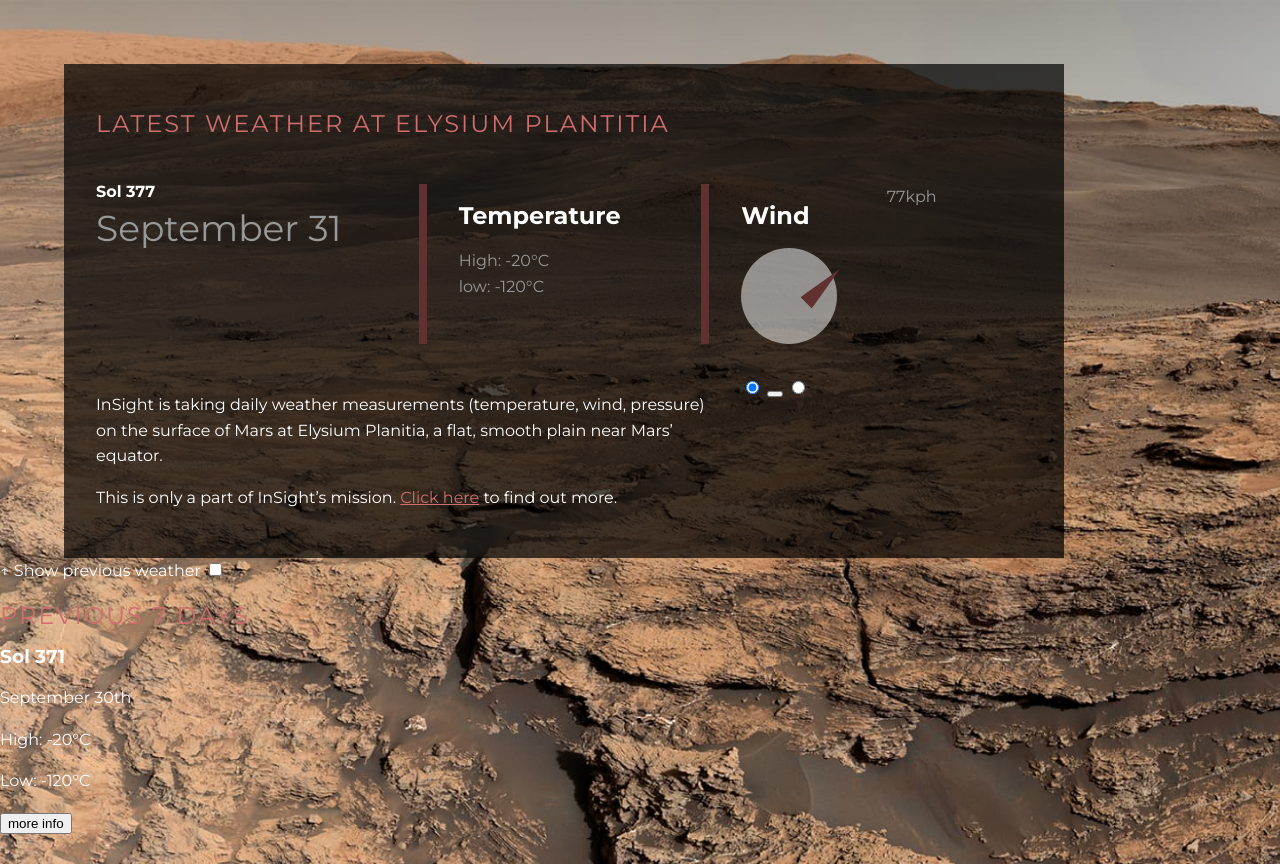
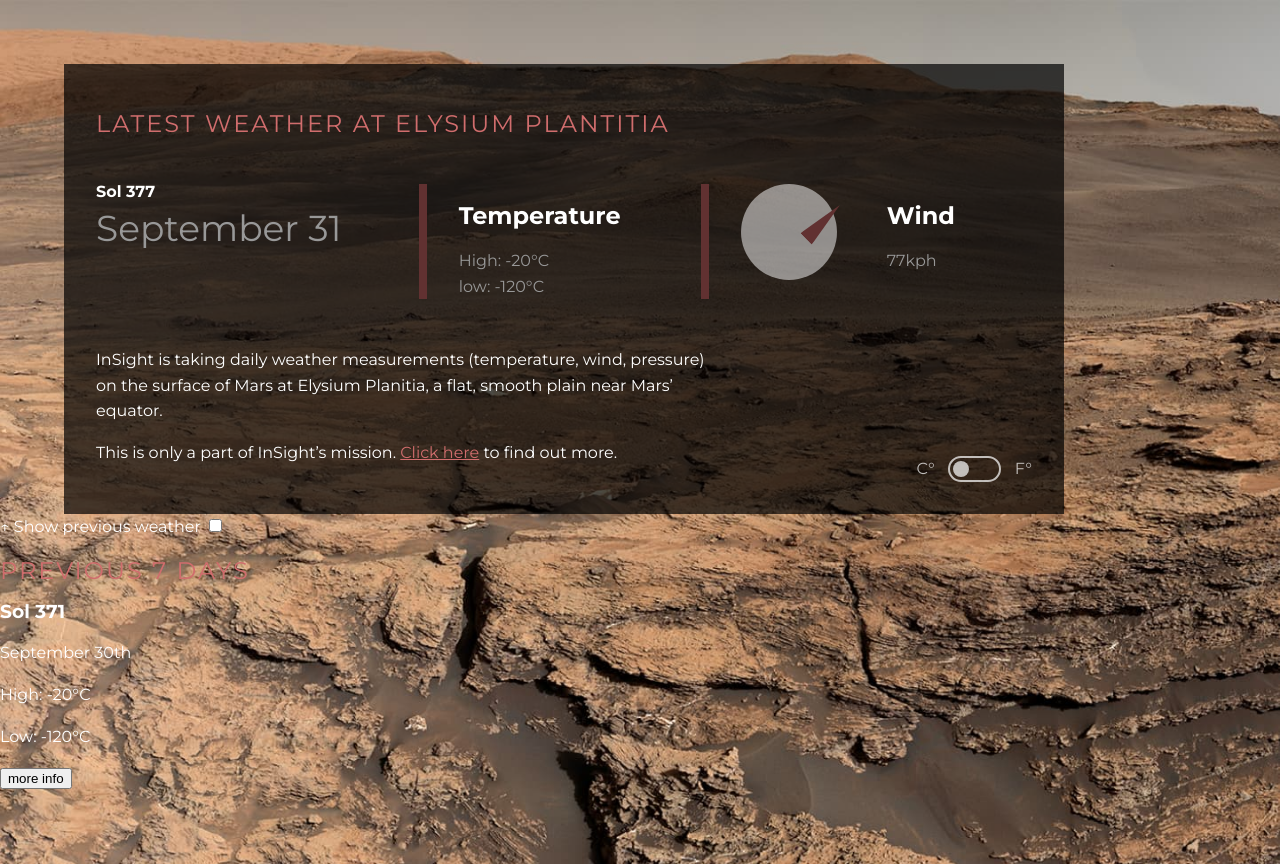
Before and after one commit to kaelif/mars-weather-app, a plain HTML site: page index.html in a window 1280 px wide. Drawn offline with Linux system fonts and the light colour scheme.

Commit message:
fixed toggle

```diff
--- a/css/main.scss
+++ b/css/main.scss
@@ -79,7 +79,7 @@ a {
     background: rgba(0, 0, 0, .7);
     padding: 2em;
     max-width: 1000px;
-    margin:4em 0 0 4em;
+    margin:4em 4em 0 4em;
     display: grid;
     grid-template-columns: repeat(3, 1fr);
     grid-gap: 2em;
@@ -108,6 +108,13 @@ a {
     grid-column: 3 / 4;
     display: grid;
     grid-template-columns: repeat(2, 1fr);
+    grid-template-rows: min-content 1fr;
+    align-self: start;
+
+    .section-title,
+    .reading {
+        grid-column: 2 / 3;
+    }
 
     &__direction {
         --size: 6rem;
@@ -117,6 +124,7 @@ a {
         border-radius: 50%;
         display: grid;
         place-items: center;
+        grid-row: 1 / span 2;
     }
 
     &__arrow {
@@ -138,6 +146,54 @@ a {
     grid-column: 1 / 3;
 }
 
-.unit-toggle {
+.unit {
     grid-column: 3 / 4;
+    place-self: end;
+    color: var(--clr-light);
+    display: flex;
+    opacity: .7;
+    transition: opacity 275ms linear;
+
+    &:hover {
+        opacity: 1;
+    }
+
+    .unit label {
+        cursor: pointer;
+    }
+
+    input {
+        clip: rect(0 0 0 0);
+        clip-path: inset(50%);
+        height: 1px;
+        overflow: hidden;
+        position: absolute;
+        white-space: nowrap;
+        width: 1px;
+    }
+
+    &__toggle {
+        cursor: pointer;
+        width: 4em;
+        border: 2px solid var(--clr-light);
+        background: transparent;
+        padding: 0;
+        border-radius: 100vmax;
+        margin: 0 1em;
+
+        &::after {
+            content: '';
+            display: block;
+            background: var(--clr-light);
+            border-radius:50%;
+            height: 1rem;
+            margin: 3px;
+            margin-left: auto;
+            width: 1rem;
+        }
+    }
 }
+
+:checked ~ .unit__toggle::after {
+    margin-left: 3px
+}
--- a/index.html
+++ b/index.html
@@ -45,11 +45,11 @@
         </div>
 
         <div class="unit">
-            <label for="cel"></label>
+            <label for="cel">C°</label>
             <input type="radio" id="cel" name="unit" checked>
             <button class="unit__toggle"></button>
+            <label for="fah">F°</label>
             <input type="radio" id="fah" name="unit">
-            <label for="fah"></label>
         </div>
     </main>
 
```
Also changed, not shown: css/main.css, 1 other file.
